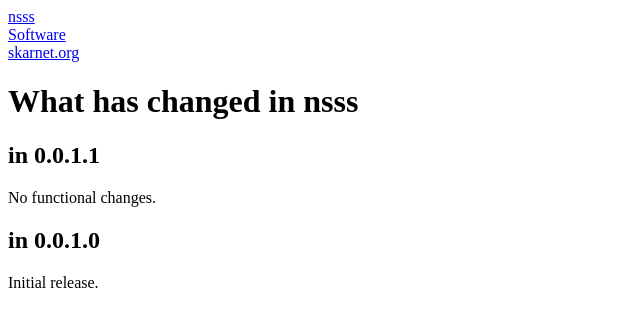
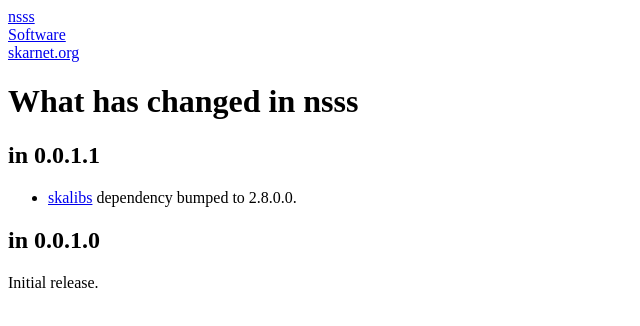
Before and after one commit to skarnet/nsss, a plain HTML site: page doc/upgrade.html in a window 1280 px wide. Shown: the whole page, without its empty margins (0-640 px from the left). Drawn offline with Linux system fonts and the light colour scheme.

Commit message:
Prepare for 0.0.1.1

```diff
--- a/doc/upgrade.html
+++ b/doc/upgrade.html
@@ -20,9 +20,10 @@
 
 <h2> in 0.0.1.1 </h2>
 
-<p>
- No functional changes.
-</p>
+<ul>
+ <li> <a href="//skarnet.org/software/skalibs/">skalibs</a> dependency bumped to
+2.8.0.0. </li>
+</ul>
 
 <h2> in 0.0.1.0 </h2>
 
```
Also changed, not shown: doc/index.html (+2 -2 lines), 2 other files.
